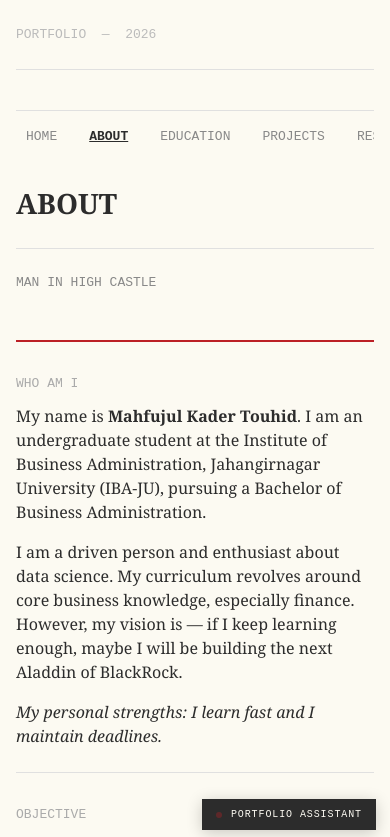
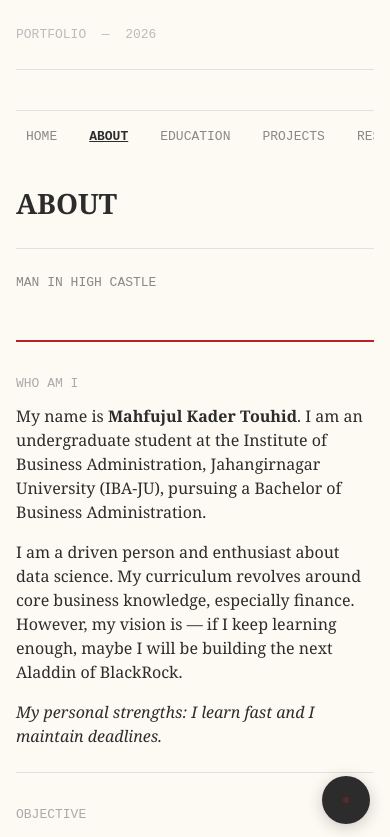
Before and after one commit to touhid95/portfoliosite, a Next.js app: page /about in a window 390 px wide. Shown: the top 837 px of the page. Built offline with nearby package versions, Linux system fonts and the light colour scheme; no server answers.

Commit message:
style: update chat widget for mobile and footer nav lines

```diff
--- a/app/globals.css
+++ b/app/globals.css
@@ -820,6 +820,21 @@ input[type="submit"]:hover {
 
 /* ── Mobile ──────────────────────────────────────────────── */
 @media (max-width: 480px) {
-  #ask-touhid-btn  { right: 14px; bottom: 14px; font-size: 10px; padding: 10px 14px; }
-  #ask-touhid-panel { right: 12px; bottom: 72px; width: calc(100vw - 24px); max-height: 68vh; }
+  #ask-touhid-btn {
+    right: 20px;
+    bottom: max(20px, env(safe-area-inset-bottom));
+    width: 48px;
+    height: 48px;
+    padding: 0;
+    border-radius: 50%;
+    justify-content: center;
+    gap: 0;
+  }
+  #ask-touhid-btn .btn-text { display: none; }
+  #ask-touhid-panel {
+    right: 12px;
+    bottom: max(76px, calc(env(safe-area-inset-bottom) + 56px));
+    width: calc(100vw - 24px);
+    max-height: 68vh;
+  }
 }
--- a/components/Footer.tsx
+++ b/components/Footer.tsx
@@ -3,12 +3,12 @@ import Link from 'next/link';
 export default function Footer() {
   return (
     <footer className="font-mono text-sm text-muted-lighter mt-3 mb-5 text-center">
-      &copy; 2026 Mahfujul Kader Touhid &nbsp;&middot;&nbsp;
-      <Link href="/" className="text-muted-lighter">Home</Link> &nbsp;&middot;&nbsp;
-      <Link href="/about" className="text-muted-lighter">About</Link> &nbsp;&middot;&nbsp;
-      <Link href="/education" className="text-muted-lighter">Education</Link> &nbsp;&middot;&nbsp;
-      <Link href="/projects" className="text-muted-lighter">Projects</Link> &nbsp;&middot;&nbsp;
-      <Link href="/gallery" className="text-muted-lighter">Gallery</Link> &nbsp;&middot;&nbsp;
+      &copy; 2026 Mahfujul Kader Touhid &nbsp;|&nbsp;
+      <Link href="/" className="text-muted-lighter">Home</Link> &nbsp;|&nbsp;
+      <Link href="/about" className="text-muted-lighter">About</Link> &nbsp;|&nbsp;
+      <Link href="/education" className="text-muted-lighter">Education</Link> &nbsp;|&nbsp;
+      <Link href="/projects" className="text-muted-lighter">Projects</Link> &nbsp;|&nbsp;
+      <Link href="/gallery" className="text-muted-lighter">Gallery</Link> &nbsp;|&nbsp;
       <Link href="/contact" className="text-muted-lighter">Contact</Link>
     </footer>
   );
--- a/public/chat-widget.js
+++ b/public/chat-widget.js
@@ -342,7 +342,7 @@
     $btn = document.createElement('button');
     $btn.id = 'ask-touhid-btn';
     $btn.setAttribute('aria-label', 'Open Portfolio AI Assistant');
-    $btn.innerHTML = '<span class="btn-dot"></span>Portfolio Assistant';
+    $btn.innerHTML = '<span class="btn-dot"></span><span class="btn-text">Portfolio Assistant</span>';
 
     /* Panel */
     $panel = document.createElement('div');
```
